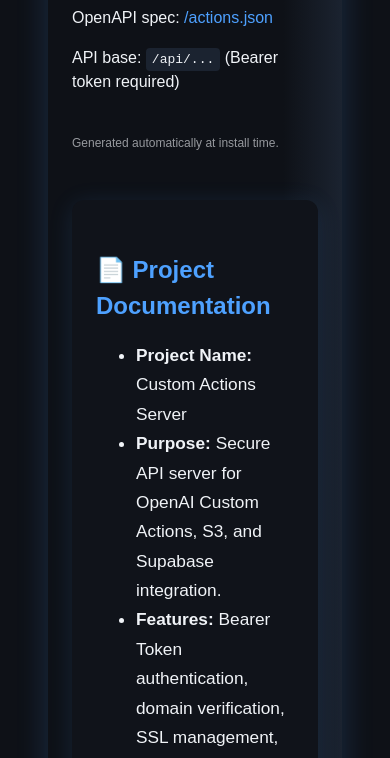
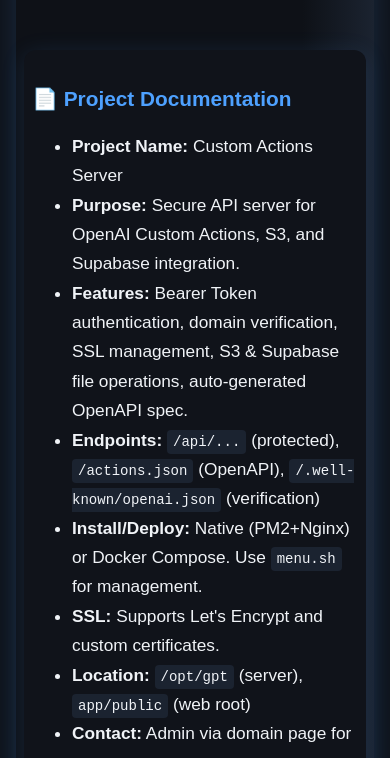
Before and after one commit to sujinwo2025/gpt, a website: page app/public/index.html in a window 390 px wide. Shown: the part 413-1171 px from the top of the page. Drawn offline with Linux system fonts and the light colour scheme; no server answers.

Commit message:
style: responsive layout for mobile and desktop

```diff
--- a/app/public/index.html
+++ b/app/public/index.html
@@ -2,14 +2,39 @@
 <html lang="en">
 <head>
   <meta charset="UTF-8">
+  <meta name="viewport" content="width=device-width, initial-scale=1.0">
   <title>Custom Actions Server</title>
   <style>
     body {
-      font-family: Arial;
+      font-family: Arial, system-ui, sans-serif;
       background: #0e1117;
       color: #f0f3f7;
       padding: 40px;
       line-height: 1.5;
+      margin: 0;
+    }
+    @media (max-width: 700px) {
+      body {
+        padding: 16px;
+      }
+      #server-info.visible, #project-doc, #endpoint-status {
+        padding: 16px 8px 12px 8px !important;
+        font-size: 1em !important;
+        max-width: 98vw !important;
+      }
+      .hello-super {
+        min-height: 56px;
+        font-size: 2.2rem;
+      }
+      .hello-char-super {
+        font-size: 2.2rem;
+      }
+      h1, h2 {
+        font-size: 1.3em;
+      }
+      ul {
+        font-size: 1em;
+      }
     }
     code {
       background: #1b2330;
```
